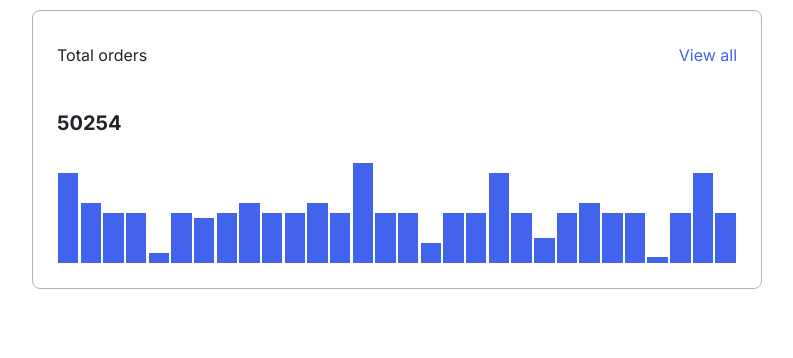
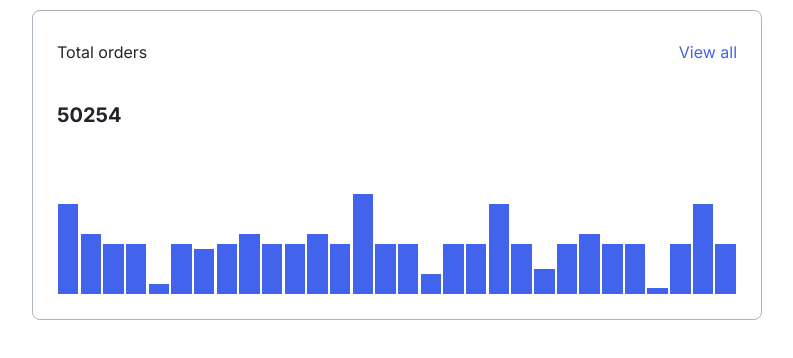
Before and after one commit to js-tasks-ru/htmlcss-20210610_drdiz, a website: page 04-lection2/01-histogram/index.html in a window 1280 px wide. Shown: the whole page, without its empty margins (243-1036 px from the left). Drawn offline with Linux system fonts and the light colour scheme.

Commit message:
‘01-histogramm-v2’

```diff
--- a/04-lection2/01-histogram/histogram.css
+++ b/04-lection2/01-histogram/histogram.css
@@ -1,5 +1,6 @@
 .histogramm {
-    font-family: var(--inter);
+    font-family: "Inter";
+    font-size: 16px;
     border: 1px solid var(--grey-3);
     padding: 16px 24px 24px 24px;
     box-sizing: border-box;
@@ -13,26 +14,13 @@
 }
 
 .histogramm__title {
-    flex: 0 1 57%;
+    flex: 0 1 auto;
     box-sizing: border-box;
-    font-family: "Inter";
-    font-size: 16px;
-    font-style: normal;
-    font-weight: 400;
-    line-height: 24px;
-    letter-spacing: 0em;
-    text-align: left;
 }
 
 .histogramm__viewlink {
-    flex: 0 1 42%;
+    flex: 0 1 auto;
     box-sizing: border-box;
-    font-size: 16px;
-    font-style: normal;
-    font-weight: 400;
-    line-height: 24px;
-    letter-spacing: 0em;
-    text-align: right;
     color: var(--blue-1);
 }
 
@@ -40,11 +28,7 @@
     flex: 0 1 100%;
     box-sizing: border-box;
     font-size: 20px;
-    font-style: normal;
-    font-weight: 400;
-    line-height: 26px;
-    letter-spacing: 0em;
-    text-align: left;
+    margin-bottom: 39px;
 }
 
 .histogramm__visualisation {
--- a/assets/css/main.css
+++ b/assets/css/main.css
@@ -21,5 +21,4 @@
     --push: var(--grey-3);
     --disable: var(--grey-3);
     --alternate: var(--grey-4);
-    --inter: Inter;
 }
```
Also changed, not shown: 04-lection2/01-histogram/index.html (+0 -3 lines).
